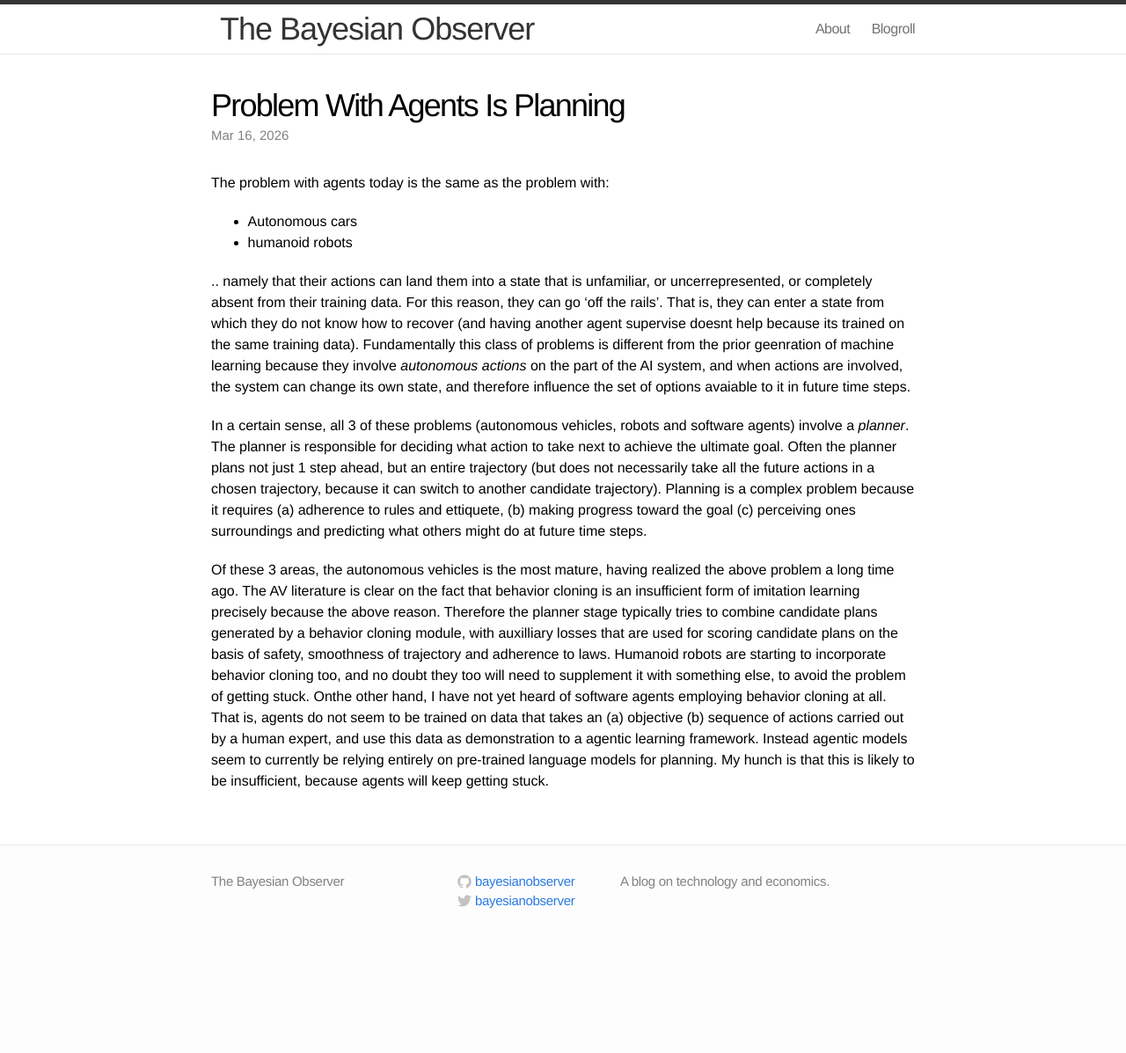
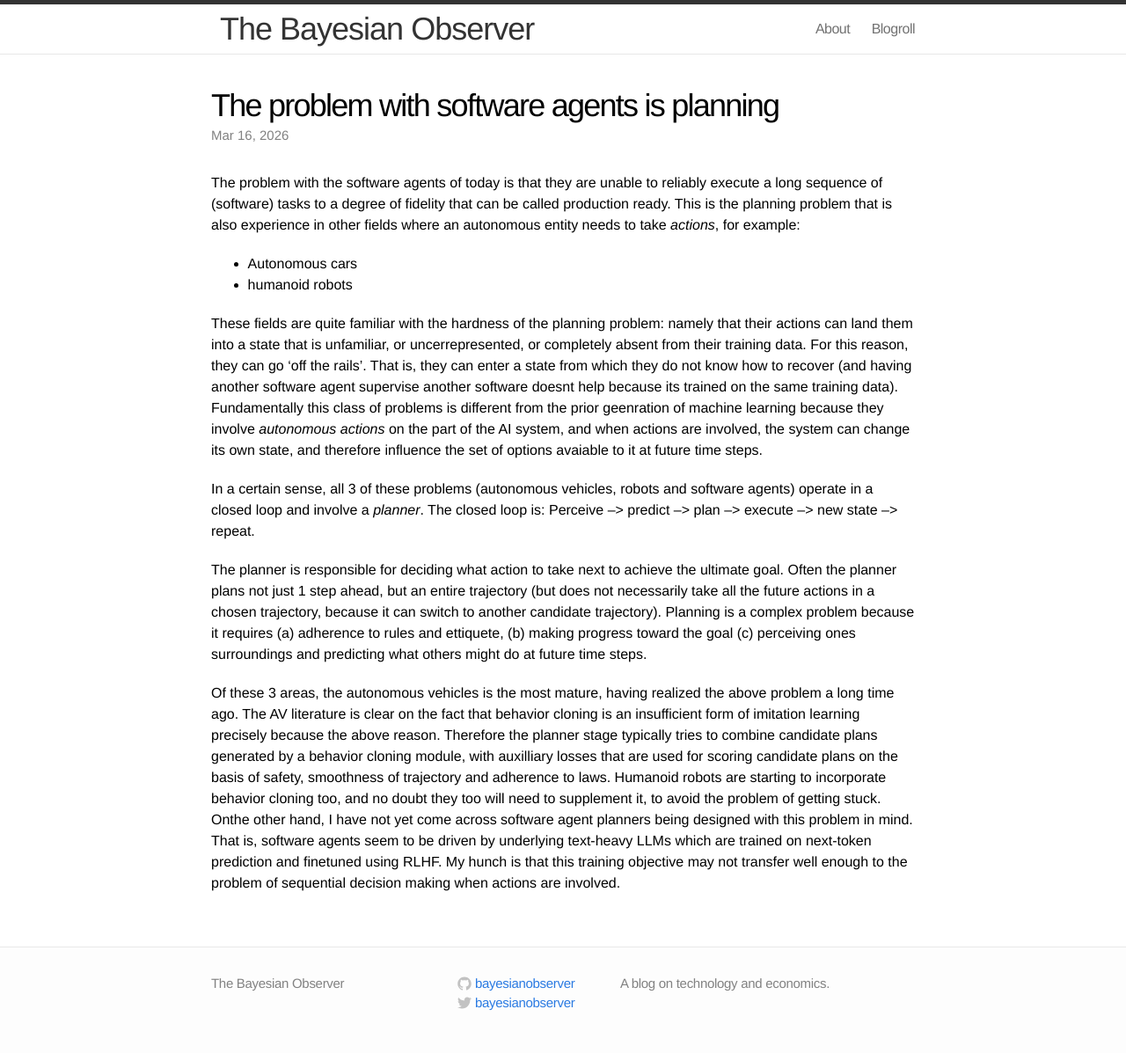
Before and after one commit to bayesianobserver/bayesianobserver.github.io, a Jekyll site: the page built from _posts/2026-03-16-problem-with-agents-is-planning.md, in a window 1280 px wide. Shown: the whole page at 88% size. Built offline with Jekyll 4.4.1, drawn with Linux system fonts in a browser that asks for light colours; our own code applies the rules of GitHub Pages for plain Markdown files; before the commit the page ends 1081 px from its top, so only the background shows below that.

Commit message:
planner swe agents

```diff
--- a/_posts/2026-03-16-problem-with-agents-is-planning.md
+++ b/_posts/2026-03-16-problem-with-agents-is-planning.md
@@ -1,10 +1,19 @@
-The problem with agents today is the same as the problem with:
+---
+layout: post
+title: "The problem with software agents is planning"
+date: 2026-03-16
+mathjax: true
+---
+
+The problem with the software agents of today is that they are unable to reliably execute a long sequence of (software) tasks to a degree of fidelity that can be called production ready. This is the planning problem that is also experience in other fields where an autonomous entity needs to take _actions_, for example:
 
 - Autonomous cars
 - humanoid robots
 
-.. namely that their actions can land them into a state that is unfamiliar, or uncerrepresented, or completely absent from their training data. For this reason, they can go 'off the rails'. That is, they can enter a state from which they do not know how to recover (and having another agent supervise doesnt help because its trained on the same training data). Fundamentally this class of problems is different from the prior geenration of machine learning because they involve _autonomous actions_ on the part of the AI system, and when actions are involved, the system can change its own state, and therefore influence the set of options avaiable to it in future time steps.
+These fields are quite familiar with the hardness of the planning problem: namely that their actions can land them into a state that is unfamiliar, or uncerrepresented, or completely absent from their training data. For this reason, they can go 'off the rails'. That is, they can enter a state from which they do not know how to recover (and having another software agent supervise another software doesnt help because its trained on the same training data). Fundamentally this class of problems is different from the prior geenration of machine learning because they involve _autonomous actions_ on the part of the AI system, and when actions are involved, the system can change its own state, and therefore influence the set of options avaiable to it at future time steps.
 
-In a certain sense, all 3 of these problems (autonomous vehicles, robots and software agents) involve a _planner_. The planner is responsible for deciding what action to take next to achieve the ultimate goal. Often the planner plans not just 1 step ahead, but an entire trajectory (but does not necessarily take all the future actions in a chosen trajectory, because it can switch to another candidate trajectory). Planning is a complex problem because it requires (a) adherence to rules and ettiquete, (b) making progress toward the goal (c) perceiving ones surroundings and predicting what others might do at future time steps.
+In a certain sense, all 3 of these problems (autonomous vehicles, robots and software agents) operate in a closed loop and involve a _planner_. The closed loop is: Perceive --> predict --> plan --> execute --> new state --> repeat.
 
-Of these 3 areas, the autonomous vehicles is the most mature, having realized the above problem a long time ago. The AV literature is clear on the fact that behavior cloning is an insufficient form of imitation learning precisely because the above reason. Therefore the planner stage typically tries to combine candidate plans generated by a behavior cloning module, with auxilliary losses that are used for scoring candidate plans on the basis of safety, smoothness of trajectory and adherence to laws. Humanoid robots are starting to incorporate behavior cloning too, and no doubt they too will need to supplement it with something else, to avoid the problem of getting stuck. Onthe other hand, I have not yet heard of software agents employing behavior cloning at all. That is, agents do not seem to be trained on data that takes an (a) objective (b) sequence of actions carried out by a human expert, and use this data as demonstration to a agentic learning framework. Instead agentic models seem to currently be relying entirely on pre-trained language models for planning. My hunch is that this is likely to be insufficient, because agents will keep getting stuck.
+The planner is responsible for deciding what action to take next to achieve the ultimate goal. Often the planner plans not just 1 step ahead, but an entire trajectory (but does not necessarily take all the future actions in a chosen trajectory, because it can switch to another candidate trajectory). Planning is a complex problem because it requires (a) adherence to rules and ettiquete, (b) making progress toward the goal (c) perceiving ones surroundings and predicting what others might do at future time steps.
+
+Of these 3 areas, the autonomous vehicles is the most mature, having realized the above problem a long time ago. The AV literature is clear on the fact that behavior cloning is an insufficient form of imitation learning precisely because the above reason. Therefore the planner stage typically tries to combine candidate plans generated by a behavior cloning module, with auxilliary losses that are used for scoring candidate plans on the basis of safety, smoothness of trajectory and adherence to laws. Humanoid robots are starting to incorporate behavior cloning too, and no doubt they too will need to supplement it, to avoid the problem of getting stuck. Onthe other hand, I have not yet come across software agent planners being designed with this problem in mind. That is, software agents seem to be driven by underlying text-heavy LLMs which are trained on next-token prediction and finetuned using RLHF. My hunch is that this training objective may not transfer well enough to the problem of sequential decision making when actions are involved.
```
